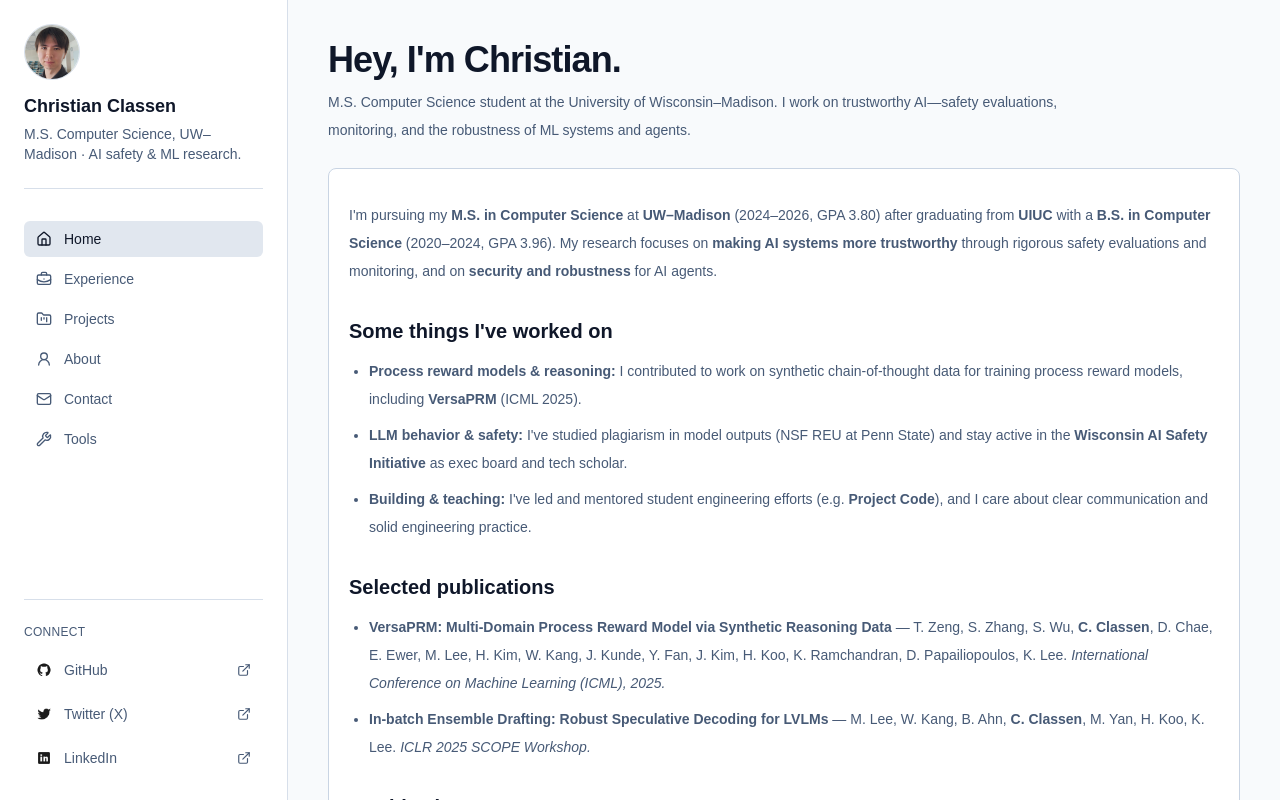
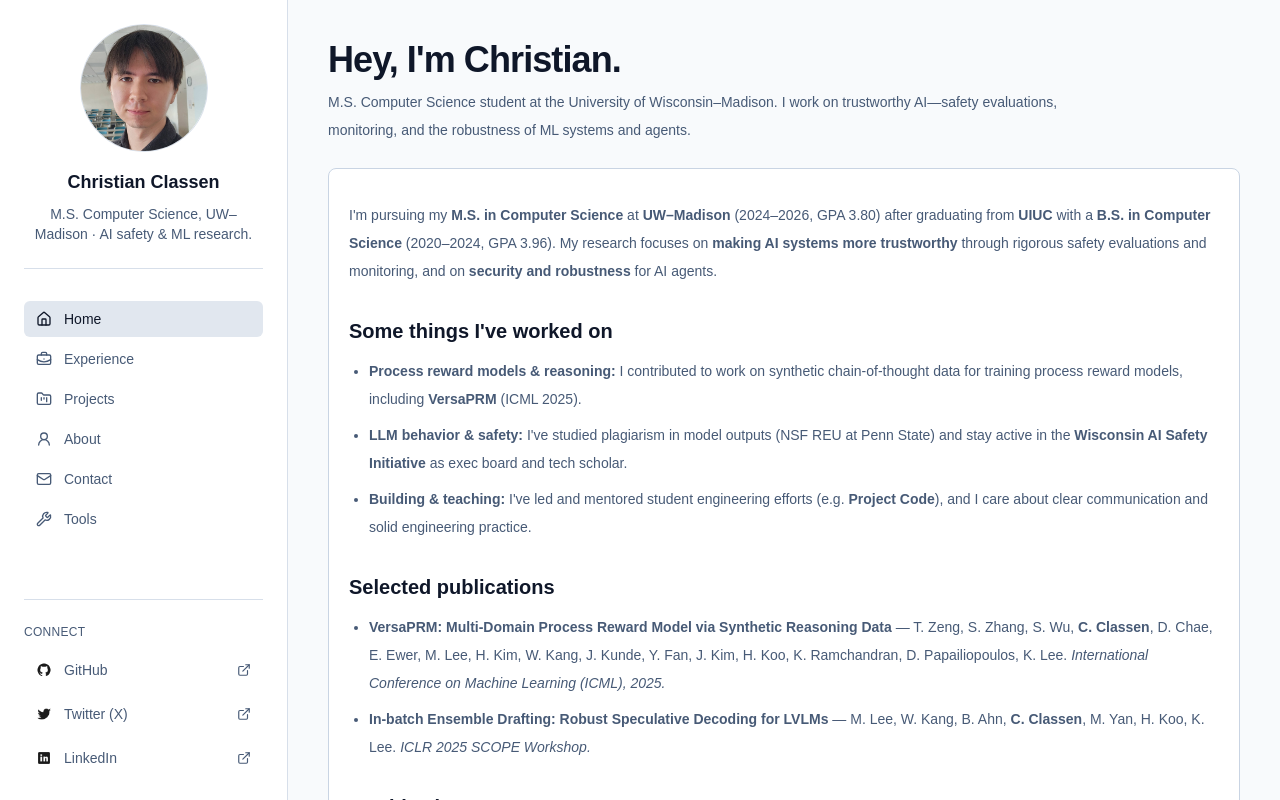
Before and after one commit to christian-egg/christian-egg.github.io, a Next.js app: page / in a window 1280 px wide. Built offline with nearby package versions, Linux system fonts and the light colour scheme.

Commit message:
Enlarge and center profile part of sidebar

```diff
--- a/components/sidebar.tsx
+++ b/components/sidebar.tsx
@@ -73,20 +73,22 @@ export default function Sidebar() {
       <div className="flex h-full flex-col justify-between p-6">
         <div>
           <div className="mb-8 border-b border-sidebar-border pb-6">
-            <div className="mb-3 h-14 w-14 shrink-0 overflow-hidden rounded-full border border-sidebar-border bg-muted">
+            <div className="flex flex-col items-center text-center">
+              <div className="mb-4 h-32 w-32 shrink-0 overflow-hidden rounded-full border border-sidebar-border bg-muted">
                 <Image
                   src="/images/christian_pfp.jpg"
                   alt="Christian Classen"
-                width={56}
-                height={56}
+                  width={128}
+                  height={128}
                   className="h-full w-full object-cover"
                   priority
                 />
               </div>
               <p className="text-lg font-semibold text-foreground">Christian Classen</p>
-            <p className="mt-1 text-sm text-muted-foreground">
+              <p className="mt-2 max-w-[16rem] text-sm text-muted-foreground">
                 M.S. Computer Science, UW–Madison · AI safety & ML research.
               </p>
+            </div>
           </div>
 
           <nav aria-label="Primary navigation">
```
Lines whose indentation alone changed are shown as unchanged.
